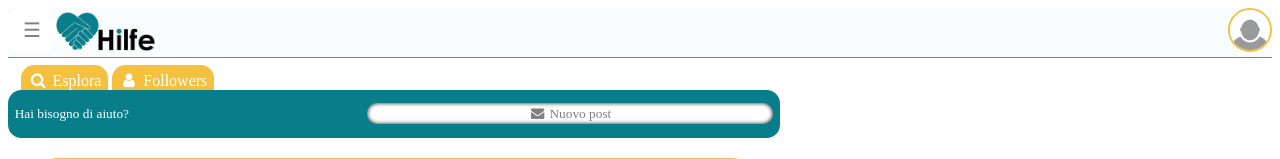
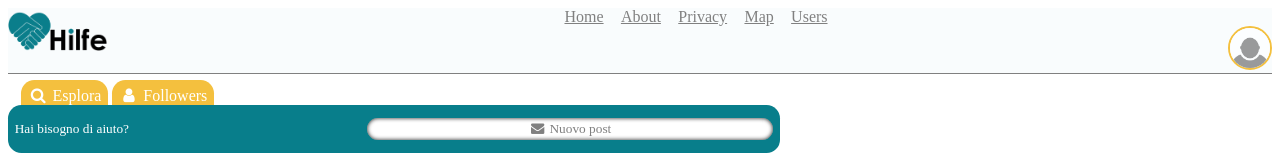
Before and after one commit to leo-tasso/Hilfe, a PHP site: page /html/home.html in a window 1280 px wide. Shown: the top 159 px of the page. Run offline with PHP 8.4, Linux system fonts and the light colour scheme; some libraries are stand-ins or nearby versions.

Commit message:
add desktop top bar

```diff
--- a/css/style.css
+++ b/css/style.css
@@ -103,7 +103,43 @@ body>header>nav>div a{
     border-radius:13px;
   }
 
+  .desktopbar{
+    display:none;
+  }
   .openbtn:hover {
     background-color: #087e8b;
     color:white;
   }
+
+  @media screen and (min-width: 768px) {
+    .openbtn{
+      display: none;
+    }
+
+    .desktopbar{
+      display:block;
+    }
+
+    .topbar{
+      display:inline-block;
+    }
+
+    .logo{
+      float:left;
+    }
+
+    .desktopbar{
+      text-align: center;
+      margin-top:10;
+    }
+
+    .profilo{
+      margin-bottom: 2pt;
+    }
+
+    .desktopbar a{
+      margin-left: 10pt;
+      color:grey;
+    }
+
+   }
--- a/html/home.html
+++ b/html/home.html
@@ -27,8 +27,15 @@
     </head>
     <body>
         <header>
-            <nav class="top bar">
+            <nav class="topbar">
                 <img class="logo" src="../LogoRes/1x/LogoHeart.png" alt="logo HILFE"/>
+                <nav class="desktopbar">
+                    <a href="home.html">Home</a>
+                    <a href="home.html">About</a>
+                    <a class="privacy" href="privacy.html">Privacy</a>
+                    <a href="home.html">Map</a>
+                    <a href="followers.html">Users</a>
+                </nav>
                 <input class="profilo" type="image" src="../fotoProfiloIniziale.jpg" alt="profilo">
                 <div id="mySidepanel" class="sidepanel">
                     <a href="javascript:void(0)" class="closebtn" onclick="closeNav()">&times;</a>
```
